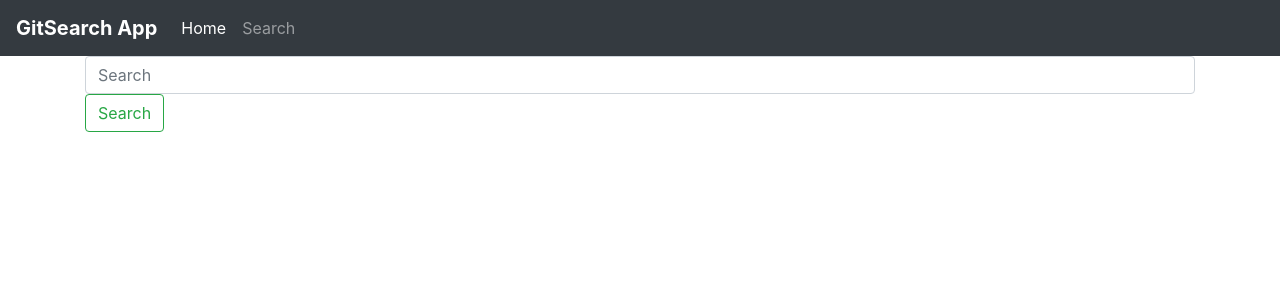
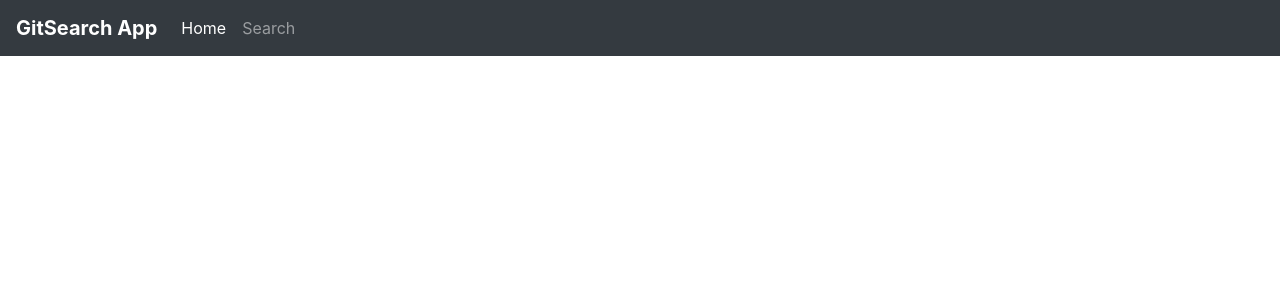
Before and after one commit to Ebay-droid/Gitssearch, an Angular app: page / in a window 1280 px wide. Shown: the top 300 px of the page. Built offline with nearby package versions, Linux system fonts and the light colour scheme.

Commit message:
router link deactivated on landing page

```diff
--- a/src/app/app.component.html
+++ b/src/app/app.component.html
@@ -1,4 +1,4 @@
 <app-navbar></app-navbar>
 <router-outlet></router-outlet>
 <!-- <app-home></app-home> -->
-<app-result></app-result>
+<!-- <app-result></app-result> -->
--- a/src/app/navbar/navbar.component.html
+++ b/src/app/navbar/navbar.component.html
@@ -1,5 +1,5 @@
 <nav class="navbar navbar-expand-lg navbar-dark bg-dark">
-  <a class="navbar-brand" routerLink= "home"routerLinkActive='active'><b>GitSearch App</b></a>
+  <a class="navbar-brand" routerLink= "home"><b>GitSearch App</b></a>
   <button class="navbar-toggler" type="button" data-toggle="collapse" data-target="#navbarNavAltMarkup" aria-controls="navbarNavAltMarkup" aria-expanded="false" aria-label="Toggle navigation">
     <span class="navbar-toggler-icon"></span>
   </button>
```
